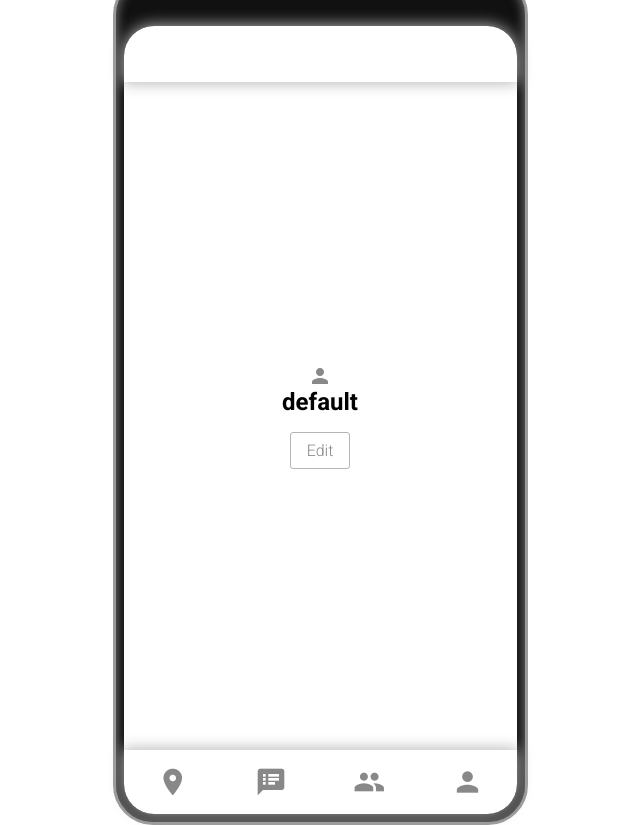
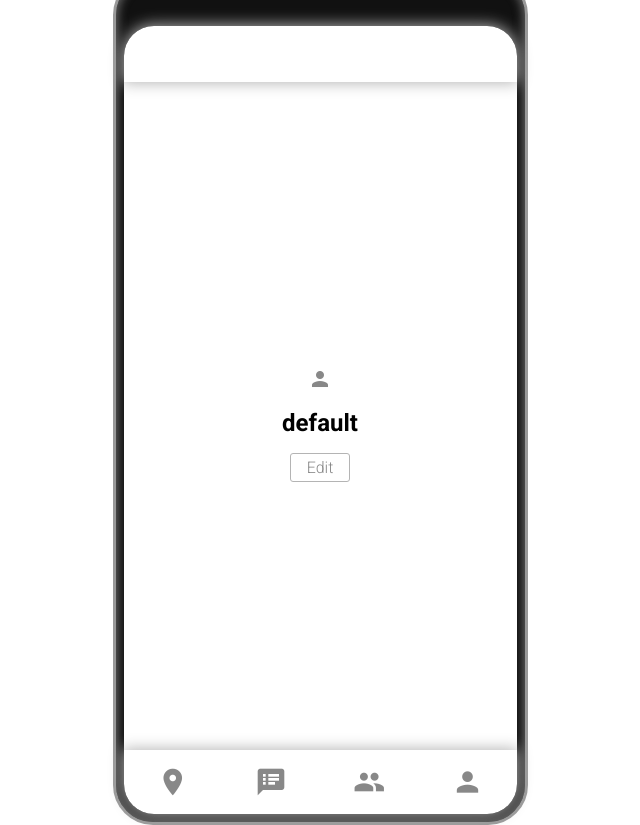
Before and after one commit to githubedward/continuous-learning, a React (Create React App) app: page / in a window 1280 px wide. Shown: the whole page, without its empty margins (320-960 px from the left). Built offline with nearby package versions, Linux system fonts and the light colour scheme; no server answers.

Commit message:
minor updates

```diff
--- a/src/components/Profile/Profile.js
+++ b/src/components/Profile/Profile.js
@@ -17,11 +17,14 @@ const Profile = ({ fullname }) => {
     color: styleGuides.darkgray,
     fontSize: "1rem",
     width: "inherit",
-    padding: ".5rem 1rem",
+    padding: "0rem 1rem",
     bgc: "white",
     borderColor: styleGuides.gray,
-    hoverbgc: styleGuides.lightgray,
-    fweight: styleGuides.light
+    hoverbgc: styleGuides.lightred,
+    fweight: styleGuides.light,
+    height: "4rem",
+    hoverbc: styleGuides.lightred,
+    hovercolor: "white"
   };
 
   return (
--- a/src/components/shared/Button.js
+++ b/src/components/shared/Button.js
@@ -4,8 +4,8 @@ const Button = styled.button`
   display: flex;
   align-items: center;
   justify-content: center;
-  text-align: center;
 
+  height: ${p => p.theme.height || "auto"};
   font-weight: ${p => p.theme.fweight};
   margin: ${p => p.theme.margin};
   color: ${p => p.theme.color};
@@ -21,7 +21,8 @@ const Button = styled.button`
   &:hover {
     background: ${p => p.theme.hoverbgc};
     transition: 0.3s;
-    /* color: ${p => p.theme.hoverColor || "inherit"}; */
+    border: 1px solid ${p => p.theme.hoverbc};
+    color: ${p => p.theme.hovercolor};
   }
   &:focus {
     outline: none;
```
